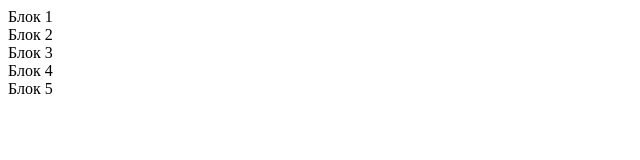
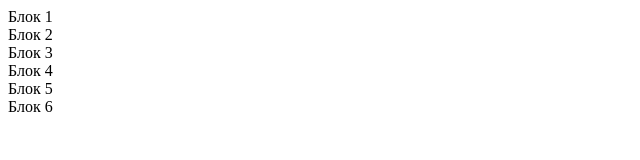
Before and after one commit to rudanok/2312_Git, a plain HTML site: page index.html in a window 1280 px wide. Shown: the full height of the page, 0-640 px from the left. Drawn offline with Linux system fonts and the light colour scheme.

Commit message:
Добавлен блок 6

```diff
--- a/index.html
+++ b/index.html
@@ -11,5 +11,6 @@
     <div>Блок 3</div>
     <div>Блок 4</div>
     <div>Блок 5</div>
+    <div>Блок 6</div>
 </body>
 </html>
```
